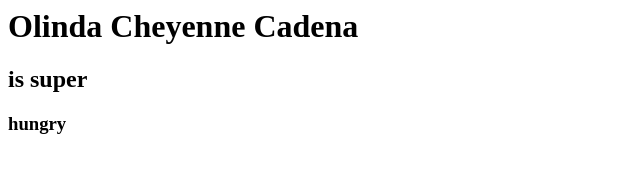
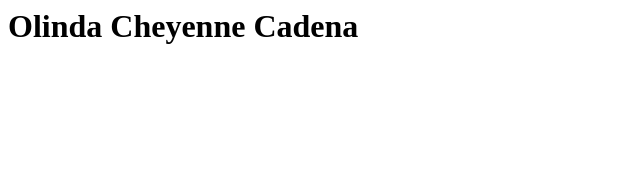
Before and after one commit to Olinda73/helicoptermanager, a plain HTML site: page index.html in a window 1280 px wide. Shown: the whole page, without its empty margins (0-640 px from the left). Drawn offline with Linux system fonts and the light colour scheme.

Commit message:
Update index.html

```diff
--- a/index.html
+++ b/index.html
@@ -3,7 +3,5 @@
   <meta charset="UTF-8">
   <title>Basic Things</title>
 <h1>Olinda Cheyenne Cadena</h1>
-  <h2> is super</h2>
-  <h3>hungry</h3>
   </head>
 </html>
```
